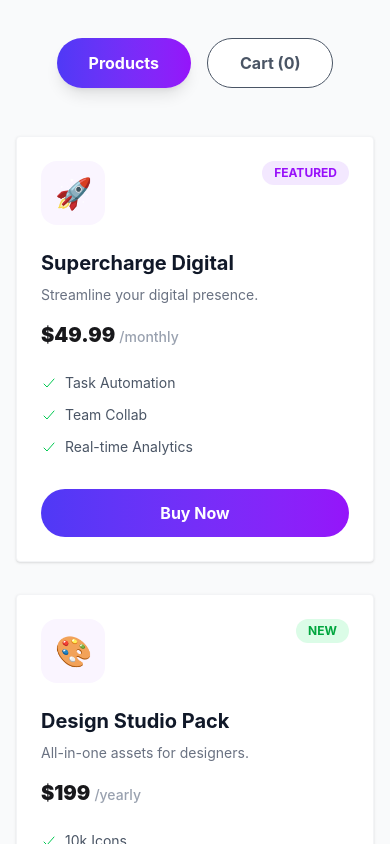
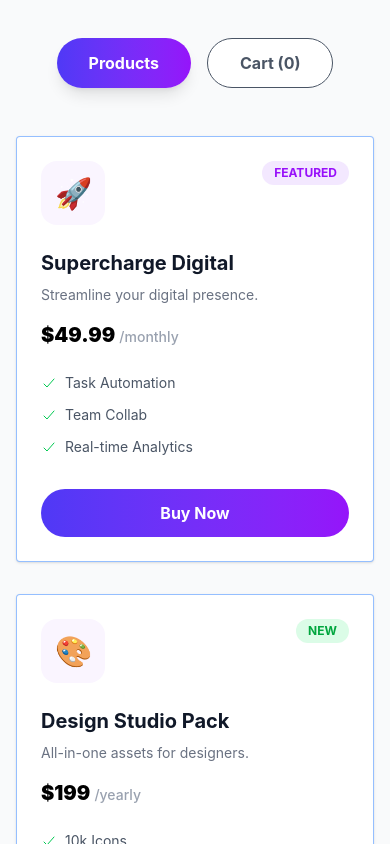
Before and after one commit to moheuddinalusama/Digital-Tools, a React (Vite) app: page / in a window 390 px wide. Shown: the part 1420-2264 px from the top of the page. Built offline with nearby package versions, Linux system fonts and the light colour scheme.

Commit message:
card name fixed and responsiv

```diff
--- a/src/componets/Card.jsx
+++ b/src/componets/Card.jsx
@@ -24,7 +24,7 @@ const Card = ({ product, handleAddToCart, cartItems }) => {
   };
 
   return (
-    <div className="bg-white p-6 rounded border border-gray-100 shadow-sm hover:shadow-md transition">
+    <div className="bg-white p-6 rounded border border-blue-500/50 shadow-sm hover:shadow-md transition">
       <div className="relative mb-6">
         <div className="w-16 h-16 bg-purple-50 rounded-2xl flex items-center justify-center text-3xl">
           {product.icon}
@@ -38,7 +38,7 @@ const Card = ({ product, handleAddToCart, cartItems }) => {
       <p className="text-gray-500 text-sm mb-4 line-clamp-2">{product.description}</p>
 
       <div className="flex items-baseline gap-1 mb-6">
-        <span className="text-xl font-black">${product.price}</span>
+        <span className="text-xl text-black font-black">${product.price}</span>
         <span className="text-gray-400 text-sm font-medium">/{product.period}</span>
       </div>
 
--- a/src/componets/Navber.jsx
+++ b/src/componets/Navber.jsx
@@ -12,7 +12,7 @@ const Navber = ({ cartCount }) => {
                                     <path strokeLinecap="round" strokeLinejoin="round" strokeWidth="2" d="M4 6h16M4 12h8m-8 6h16" />
                                 </svg>
                             </label>
-                            <ul tabIndex={0} className="menu menu-sm dropdown-content mt-3 z-[1] p-2 shadow bg-base-100 rounded-box w-52 font-semibold">
+                            <ul tabIndex={0} className="  bg-blue-500 dropdown-content mt-3 z-[1] p-2 shadow  rounded-box w-52 font-semibold">
                                 <li><a>Products</a></li>
                                 <li><a>Features</a></li>
                                 <li><a>Pricing</a></li>
--- a/src/componets/ProductCard.jsx
+++ b/src/componets/ProductCard.jsx
@@ -41,7 +41,7 @@ const ProductCard = ({ products, cartItems, handleAddToCart, handleRemove, handl
                     <div className="flex items-center gap-4">
                       <span className="text-3xl">{item.icon}</span>
                       <div>
-                        <h4 className="font-bold text-black text-xl">{item.name}</h4>
+                        <h4 className=" font-bold text-md text-black md:text-xl">{item.name}</h4>
                         <p className="text-md font-bold text-gray-500">${item.price}</p>
                       </div>
                     </div>
```
